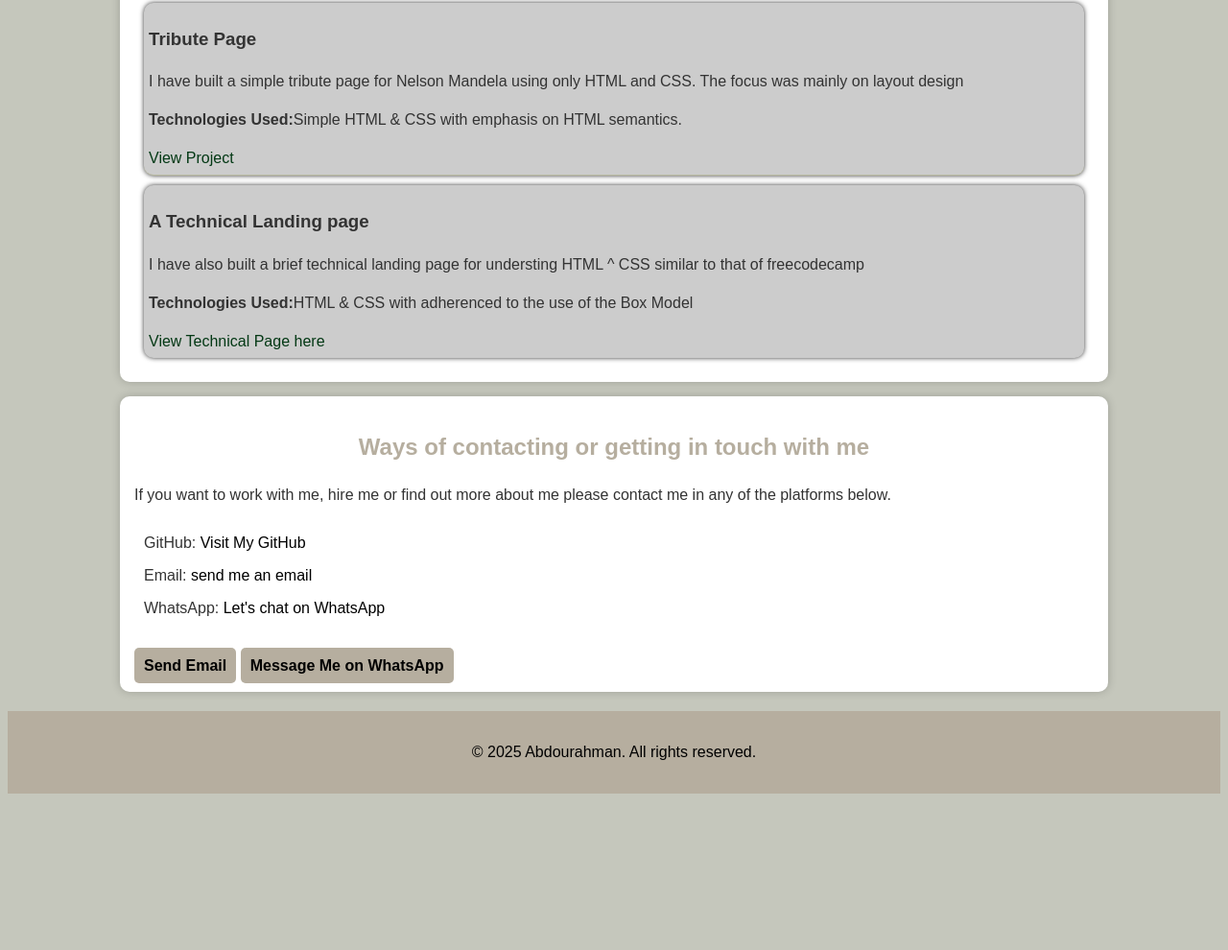
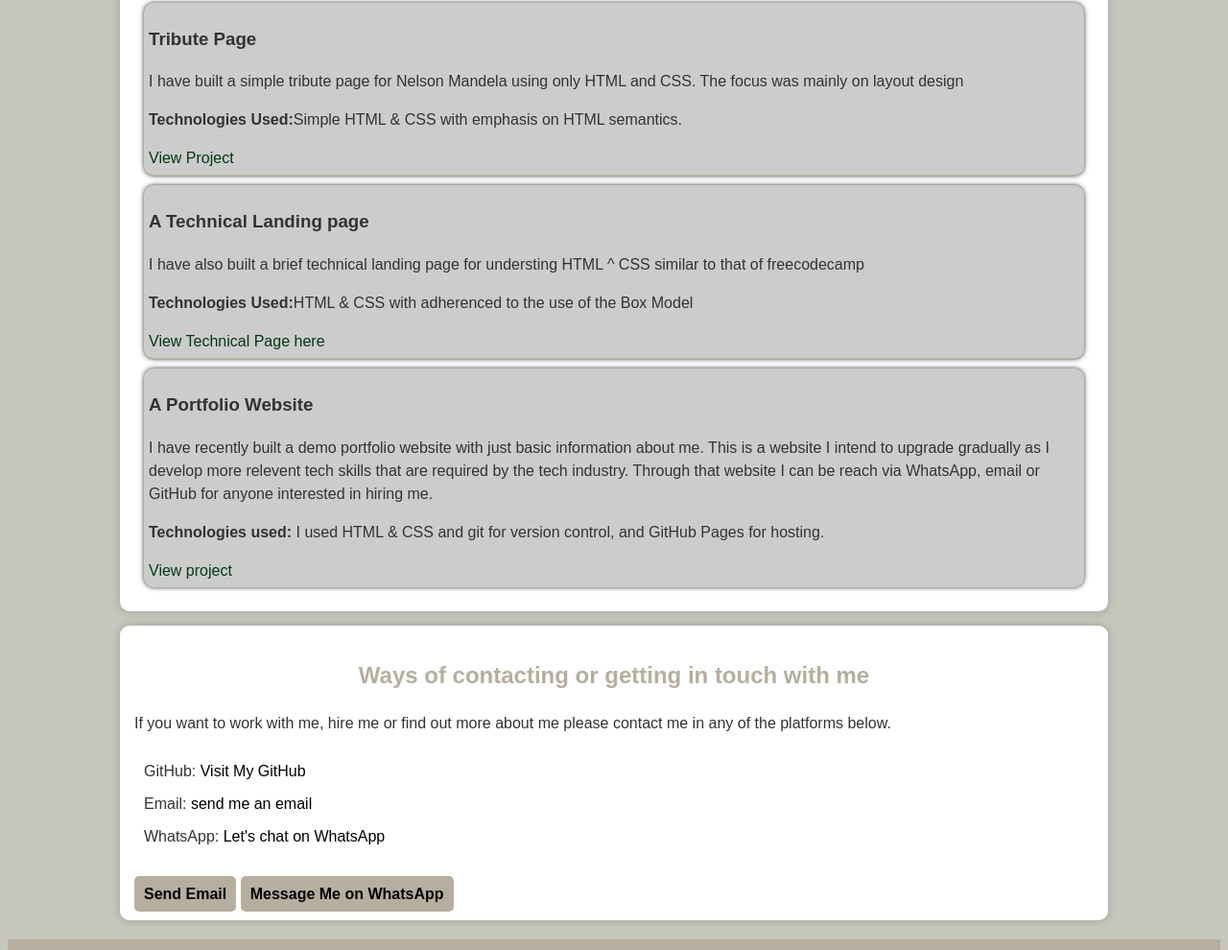
Before and after one commit to abdour-bah/portfolio-project, a plain HTML site: page index.html in a window 1280 px wide. Shown: the part 868-1858 px from the top of the page at 96% size. Before the commit the page ends 1703 px from the top, so only its background shows below. Drawn offline with nearby package versions, Linux system fonts and the light colour scheme.

Commit message:
Added third project as required

```diff
--- a/index.html
+++ b/index.html
@@ -79,7 +79,15 @@
                 <p><strong>Technologies Used:</strong>HTML & CSS with adherenced to the use of the Box Model</p>
                 <a href="https://abdour-bah.github.io/my-assignment-2/?authuser=1" target="_blank">View Technical Page here</a>
             </div>
-         </div>
+
+            <div class="project">
+                <h3>A Portfolio Website</h3>
+                <p>I have recently built a demo portfolio website with just basic information about me. This is a website I intend to upgrade gradually as I develop more relevent tech skills that are required by the tech industry. Through that website I can be reach via WhatsApp, email or GitHub for anyone interested in hiring me.</p>
+                <p><strong>Technologies used:</strong> I used HTML & CSS and git for version control, and GitHub Pages for hosting.</p>
+                <a href="https://abdour-bah.github.io/portfolio-project/">View project</a>
+
+            </div>
+        </div>
         </section>
 
         <!--Section for my contacts-->
```
